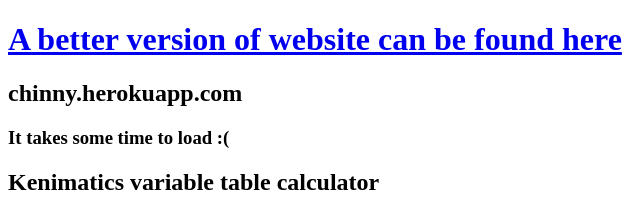
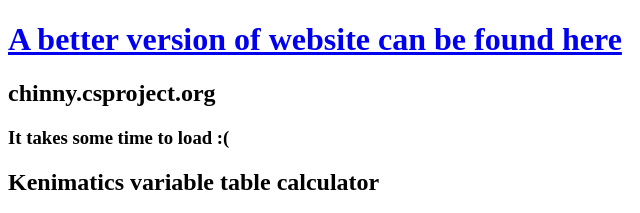
Before and after one commit to ChinnyChilla/chinny-school-website, a website: page html/kenimatics-calculator/kenimatics-calculator.html in a window 1280 px wide. Shown: the top 213 px of the page, 0-640 px from the left. Drawn offline with Linux system fonts and the light colour scheme.

Commit message:
Update kenimatics-calculator.html

```diff
--- a/html/kenimatics-calculator/kenimatics-calculator.html
+++ b/html/kenimatics-calculator/kenimatics-calculator.html
@@ -10,8 +10,8 @@
 
 </head>
 <body>
-	<a href="https://chinny.herokuapp.com"><h1>A better version of website can be found here</h1></a>
-	<h2>chinny.herokuapp.com</h2>
+	<a href="http://chinny.csproject.org"><h1>A better version of website can be found here</h1></a>
+	<h2>chinny.csproject.org</h2>
 	<h3>It takes some time to load :(</h3>
     <h2>Kenimatics variable table calculator</h2>
     <h3>Leave the boxes blank if no number!</h3>
```
